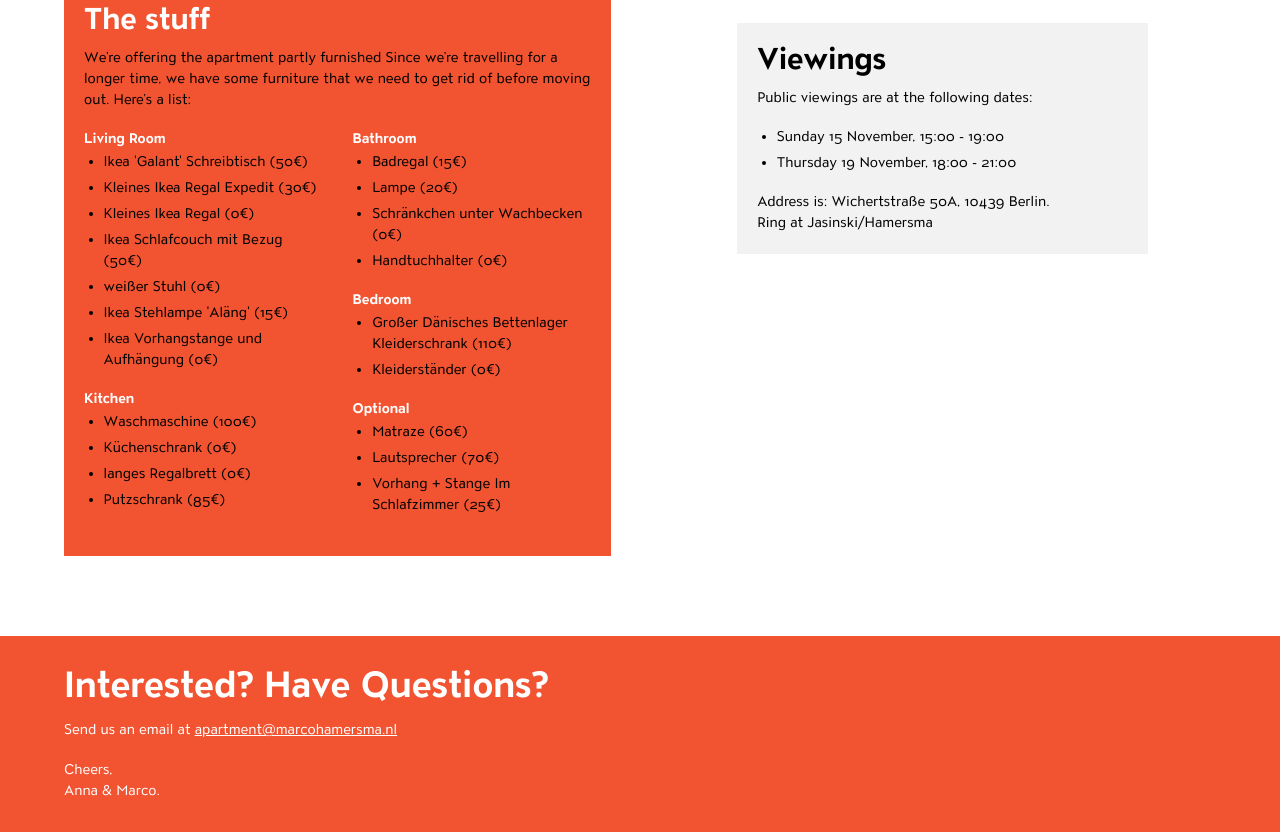
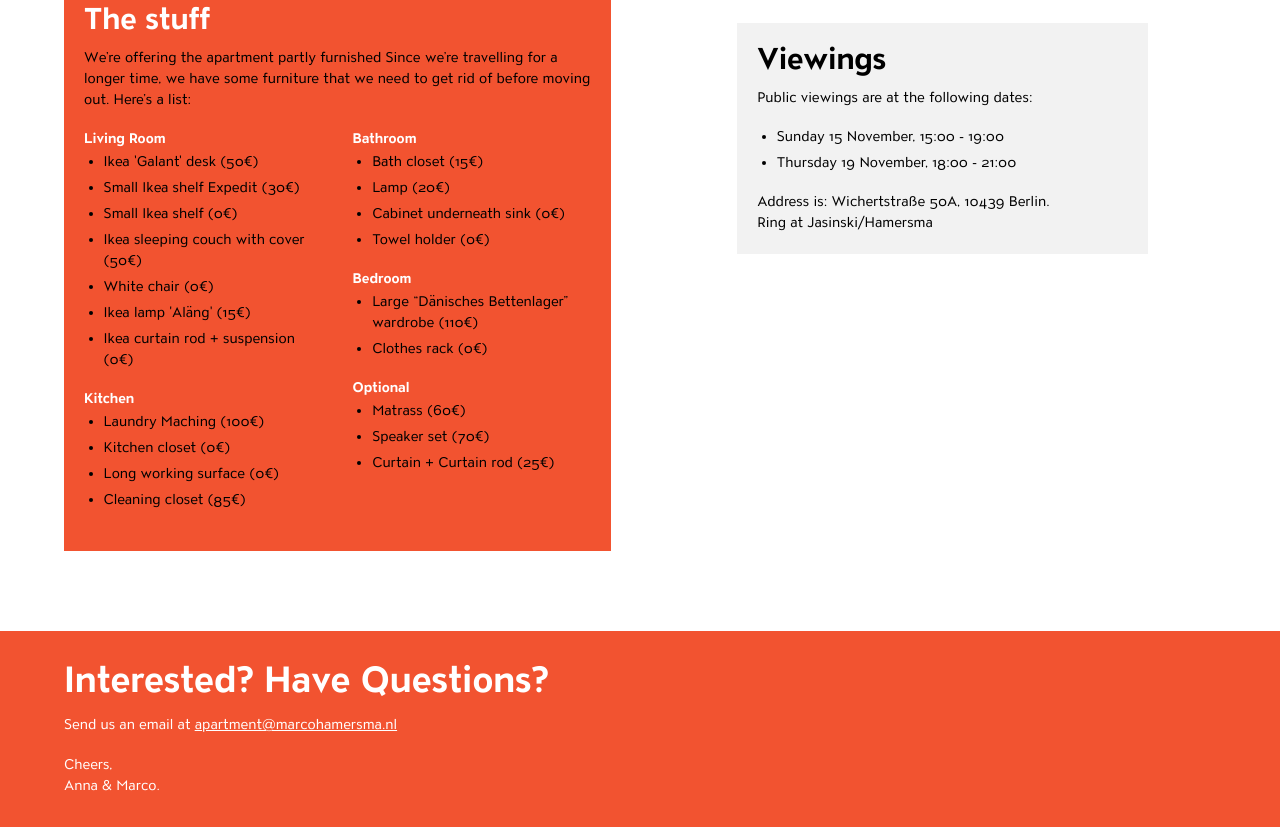
Before and after one commit to marcohamersma/apartment, a website: page public/index.html in a window 1280 px wide. Shown: the part 1247-2079 px from the top of the page. Drawn offline with Linux system fonts and the light colour scheme.

Commit message:
Translate Items

```diff
--- a/public/index.html
+++ b/public/index.html
@@ -50,50 +50,50 @@
             <div>
               <h3 class="g-color-white">Living Room</h3>
               <ul class="g-ul g-spacing-bottom-small">
-                <li>Ikea 'Galant' Schreibtisch (50€)</li>
-                <li>Kleines Ikea Regal Expedit (30€)</li>
-                <li>Kleines Ikea Regal (0€)</li>
-                <li>Ikea Schlafcouch mit Bezug (50€)</li>
-                <li>weißer Stuhl (0€)</li>
-                <li>Ikea Stehlampe 'Aläng' (15€)</li>
-                <li>Ikea Vorhangstange und Aufhängung (0€)</li>
+                <li>Ikea 'Galant' desk (50€)</li>
+                <li>Small Ikea shelf Expedit (30€)</li>
+                <li>Small Ikea shelf (0€)</li>
+                <li>Ikea sleeping couch with cover (50€)</li>
+                <li>White chair (0€)</li>
+                <li>Ikea lamp 'Aläng' (15€)</li>
+                <li>Ikea curtain rod + suspension (0€)</li>
               </ul>
             </div>
 
             <div>
               <h3 class="g-color-white">Kitchen</h3>
               <ul class="g-ul g-spacing-bottom-small">
-                <li>Waschmaschine (100€)</li>
-                <li>Küchenschrank (0€)</li>
-                <li>langes Regalbrett (0€)</li>
-                <li>Putzschrank (85€)</li>
+                <li>Laundry Maching (100€)</li>
+                <li>Kitchen closet (0€)</li>
+                <li>Long working surface (0€)</li>
+                <li>Cleaning closet (85€)</li>
               </ul>
             </div>
 
             <div>
               <h3 class="g-color-white">Bathroom</h3>
               <ul class="g-ul g-spacing-bottom-small">
-                <li>Badregal (15€)</li>
-                <li>Lampe (20€)</li>
-                <li>Schränkchen unter Wachbecken (0€)</li>
-                <li>Handtuchhalter (0€)</li>
+                <li>Bath closet (15€)</li>
+                <li>Lamp (20€)</li>
+                <li>Cabinet underneath sink (0€)</li>
+                <li>Towel holder (0€)</li>
               </ul>
             </div>
 
             <div>
               <h3 class="g-color-white">Bedroom</h3>
               <ul class="g-ul g-spacing-bottom-small">
-                <li>Großer Dänisches Bettenlager Kleiderschrank (110€)</li>
-                <li>Kleiderständer (0€)</li>
+                <li>Large “Dänisches Bettenlager” wardrobe (110€)</li>
+                <li>Clothes rack (0€)</li>
               </ul>
             </div>
 
             <div>
               <h3 class="g-color-white">Optional</h3>
               <ul class="g-ul g-spacing-bottom-small">
-                <li>Matraze (60€)</li>
-                <li>Lautsprecher (70€)</li>
-                <li>Vorhang + Stange Im Schlafzimmer (25€)</li>
+                <li>Matrass (60€)</li>
+                <li>Speaker set (70€)</li>
+                <li>Curtain + Curtain rod (25€)</li>
               </ul>
             </div>
           </div>
```
